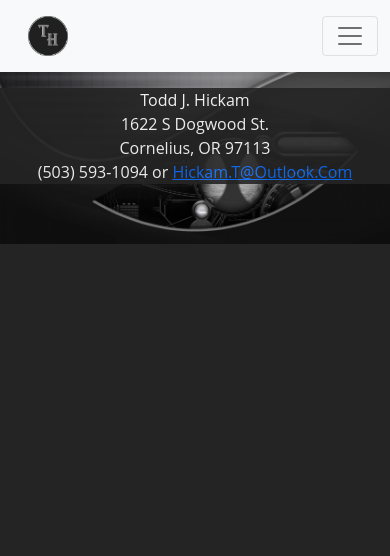
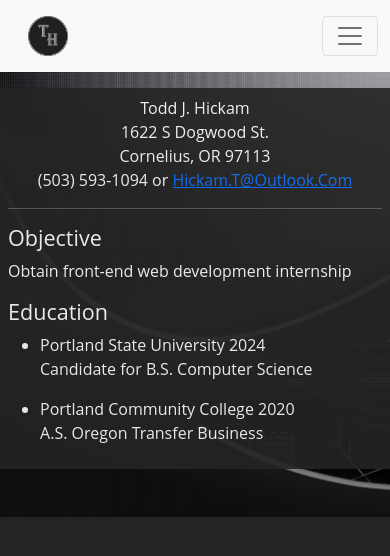
Before and after one commit to hickamt/profile, a React (Vite) app: page /resume in a window 390 px wide. Shown: the top 556 px of the page. Built offline with nearby package versions, Linux system fonts and the light colour scheme.

Commit message:
creating mobile view resume

```diff
--- a/src/pages/Resume/Resume.jsx
+++ b/src/pages/Resume/Resume.jsx
@@ -20,9 +20,11 @@ const Resume = () => {
       window.removeEventListener("resize", handleWindowResize);
     };
   });
+
   return (
     <>
       <div className="resume d-col justify-content-center">
+        <h1 className="resume-heading text-center" hidden>Resume</h1>
         {windowSize[0] < 760 ? <ResumeMobile /> : <ResumeWideScreen />}
       </div>
     </>
--- a/src/pages/Resume/Views/ResumeMobile.jsx
+++ b/src/pages/Resume/Views/ResumeMobile.jsx
@@ -2,6 +2,7 @@ import styled from "styled-components";
 
 const MobileStyledView = styled.div`
   background-color: var(--background);
+  padding: 0.5em;
 `;
 
 const ResumeMobile = () => {
@@ -10,16 +11,25 @@ const ResumeMobile = () => {
       <MobileStyledView>
         {/* Heading */}
         <p className="text-center mb-0">Todd J. Hickam</p>
-
         <p className="text-center mb-0">1622 S Dogwood St.</p>
-
         <p className="text-center mb-0">Cornelius, OR 97113</p>
-
         <p className="text-center mb-0">
           (503) 593-1094 or{" "}
           <a href="mailto:Hickam.T@Outlook.Com">Hickam.T@Outlook.Com</a>
         </p>
-        {/*  */}
+        <hr />
+        {/* Objective */}
+        <h2 className="objective my-2 fs-4">Objective</h2>
+        <p className="objective-statement">Obtain front-end web development internship</p>
+        {/* Education */}
+        <h2 className="education my-2 fs-4">Education</h2>
+        <ul className="education">
+          <li className="psu">Portland State University 2024
+          <p>Candidate for B.S. Computer Science</p></li>
+          <li className="pcc">Portland Community College 2020
+          <p>A.S. Oregon Transfer Business</p></li>
+        </ul>
+
       </MobileStyledView>
     </>
   );
--- a/src/pages/Resume/Views/ResumeWideScreen.jsx
+++ b/src/pages/Resume/Views/ResumeWideScreen.jsx
@@ -9,7 +9,7 @@ const ResumeWideScreen = () => {
         className="iframe-resume"
         src={pdfView}
         height="725px"
-        frameborder="0"></iframe>
+        frameBorder="0"></iframe>
     </div>
   );
 };
```
Also changed, not shown: 1 other file (tests, documents, lock files or other folders).
